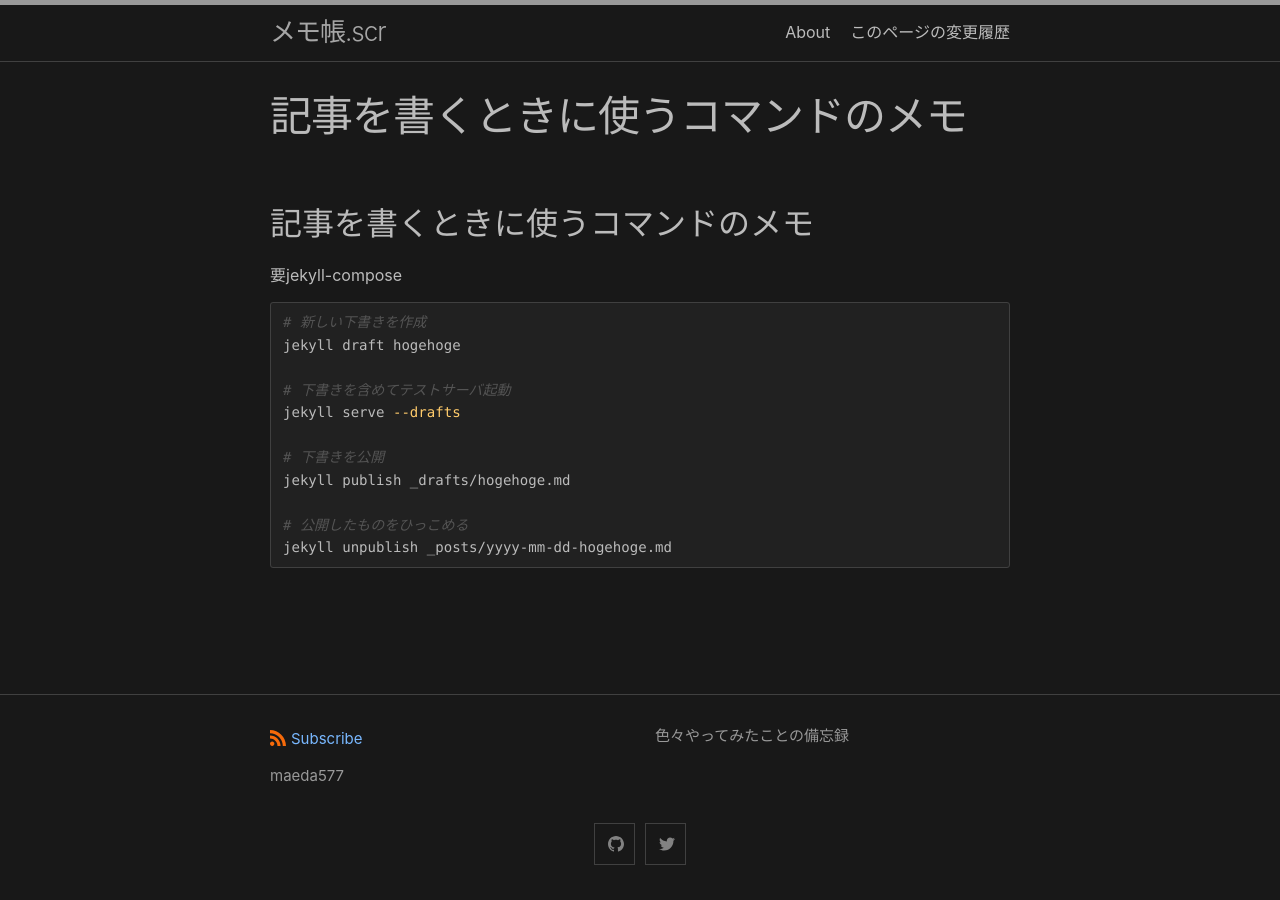
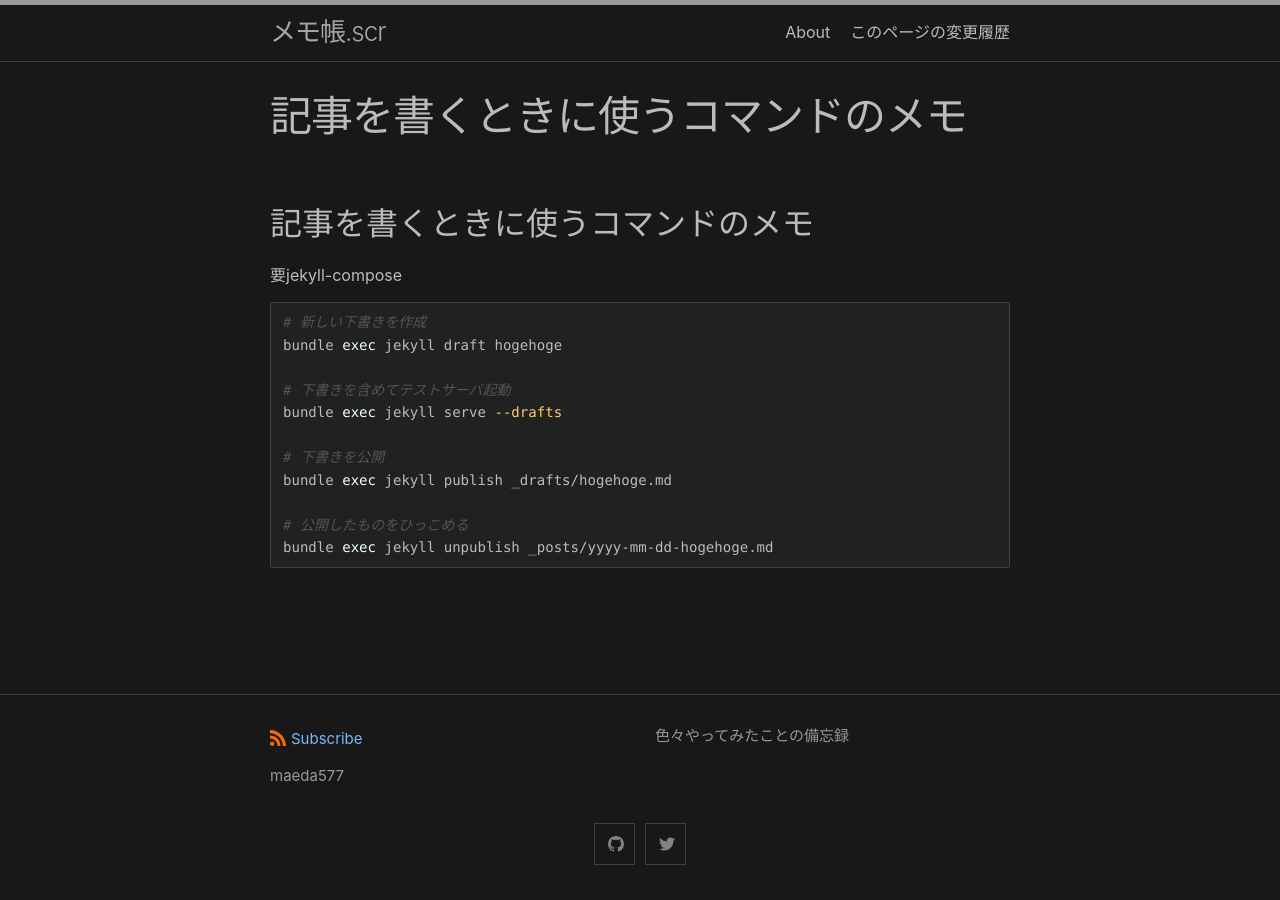
Before and after one commit to maeda577/maeda577.github.io, a Jekyll site: the page built from CommandMemo.md, in a window 1280 px wide. Built offline with Jekyll 4.4.1, drawn with Linux system fonts in a browser that asks for light colours; our own code applies the rules of GitHub Pages for plain Markdown files.

Commit message:
メモ修正

````diff
--- a/CommandMemo.md
+++ b/CommandMemo.md
@@ -4,14 +4,14 @@
 
 ```shell
 # 新しい下書きを作成
-jekyll draft hogehoge
+bundle exec jekyll draft hogehoge
 
 # 下書きを含めてテストサーバ起動
-jekyll serve --drafts
+bundle exec jekyll serve --drafts
 
 # 下書きを公開
-jekyll publish _drafts/hogehoge.md
+bundle exec jekyll publish _drafts/hogehoge.md
 
 # 公開したものをひっこめる
-jekyll unpublish _posts/yyyy-mm-dd-hogehoge.md
+bundle exec jekyll unpublish _posts/yyyy-mm-dd-hogehoge.md
 ```
````
